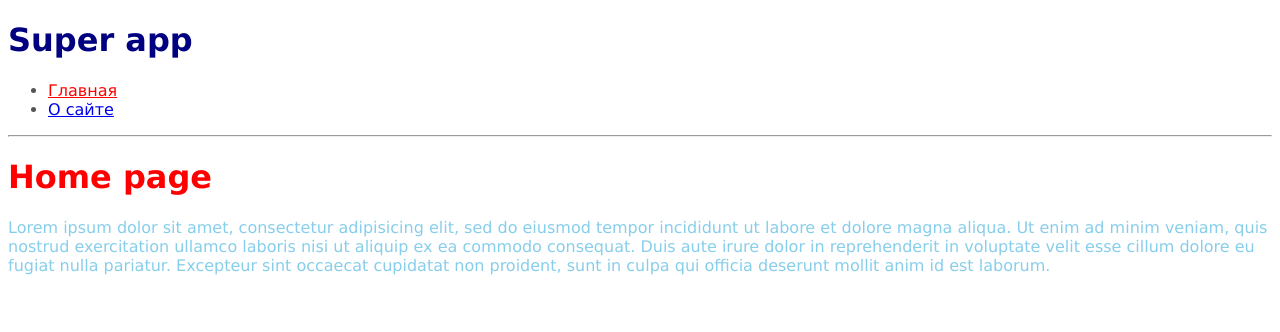
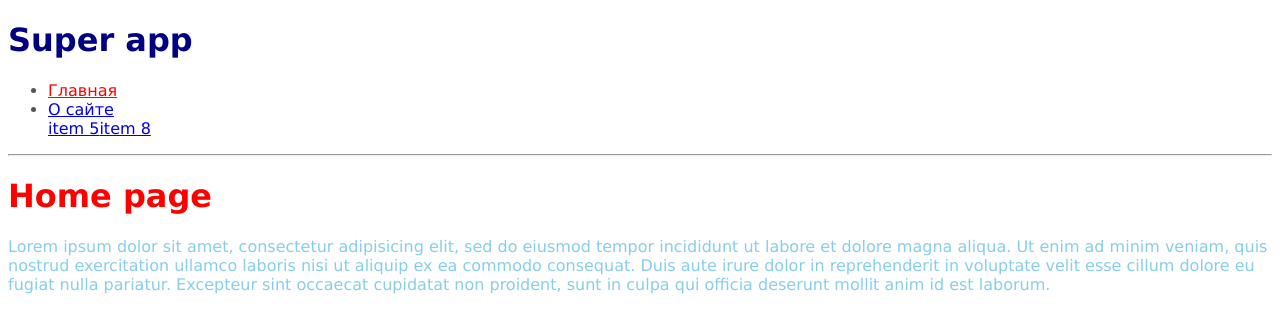
Before and after one commit to darthempire/UserManager, an Angular app: page / in a window 1280 px wide. Shown: the top 332 px of the page. Built offline with nearby package versions, Linux system fonts and the light colour scheme.

Commit message:
subscription to action of changing parameter

```diff
--- /dev/null
+++ b/src/app/components/item.component.ts
@@ -0,0 +1,22 @@
+import { Component, OnInit, OnDestroy } from '@angular/core';
+import { ActivatedRoute } from '@angular/router';
+import { Subscription } from 'rxjs/Subscription';
+
+@Component({
+    selector: 'item-info',
+    template: `<h3>Модель {{id}}</h3>`
+})
+export class ItemComponent implements OnDestroy {
+    id: number;
+    private subscription: Subscription;
+
+    constructor(private activateRoute: ActivatedRoute) {
+        this.subscription = activateRoute.params.subscribe(params => this.id = params['id']);
+    }
+
+    ngOnInit() { }
+
+    ngOnDestroy() {
+        this.subscription.unsubscribe();
+    }
+}
--- a/src/app/templates/app/app.html
+++ b/src/app/templates/app/app.html
@@ -6,6 +6,8 @@
 	<li routerLinkActive="active">
 		<a routerLink="/about">О сайте</a>
 	</li>
+	<a [routerLink]="['item', '5']">item 5</a>
+	<a [routerLink]="['item', '8']">item 8</a>
 </ul>
 <hr>
 <router-outlet></router-outlet>
```
Also changed, not shown: src/app/modules/app.module.ts (+7 -4 lines).
